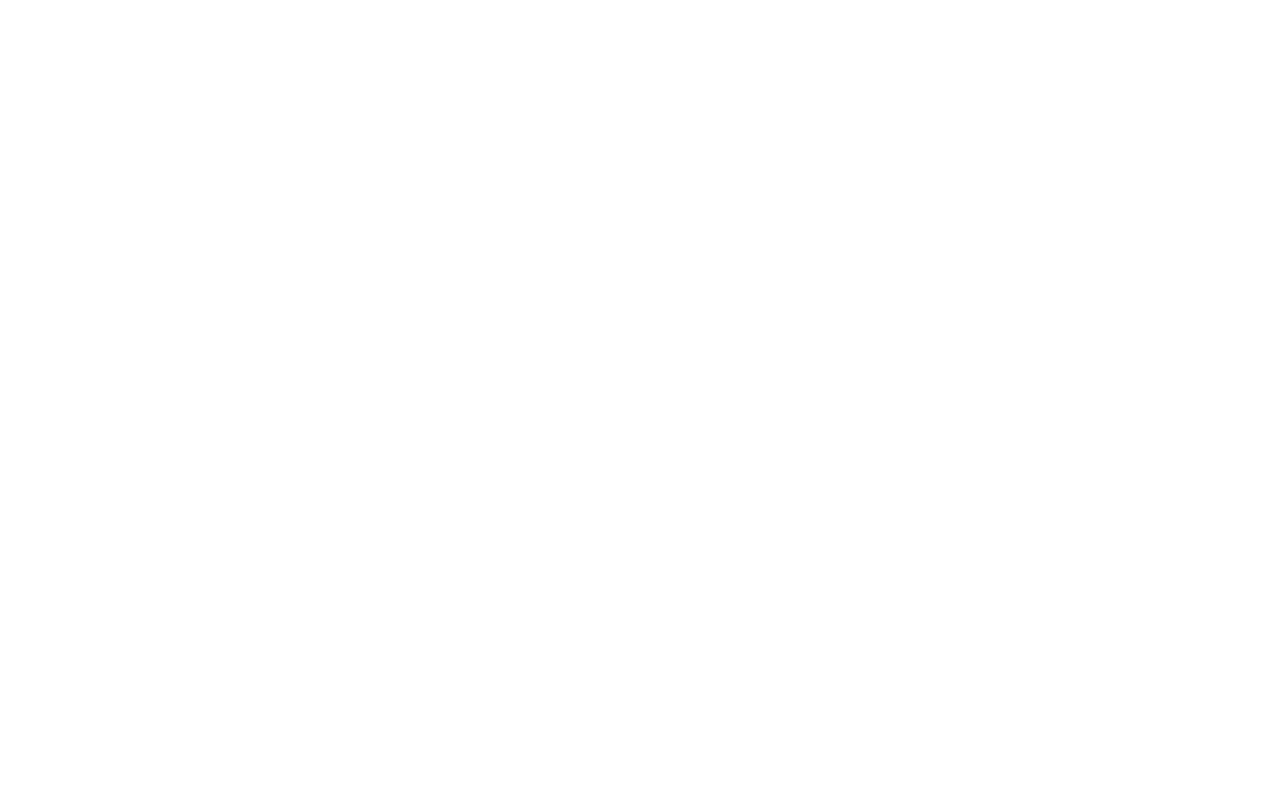
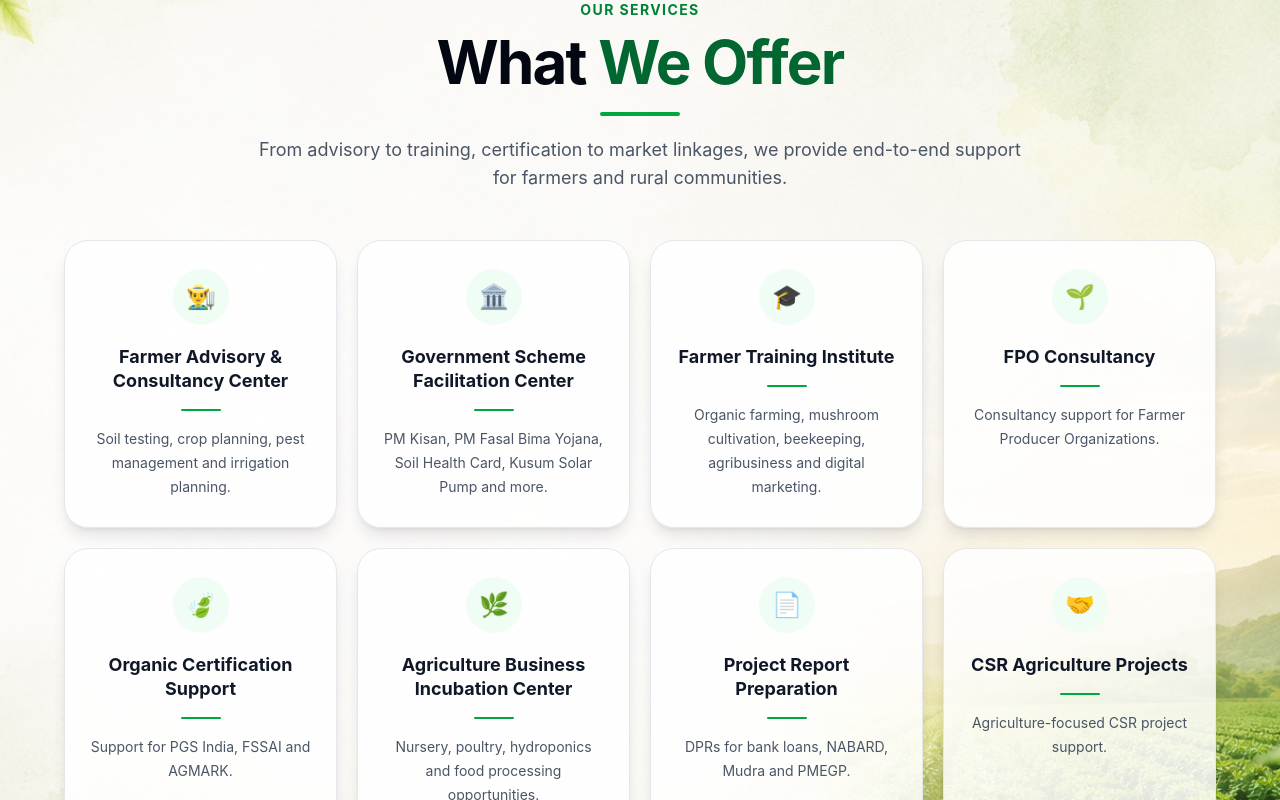
Before and after one commit to Darshannikam9767/krushisetu, a React (Vite) app: page / in a window 1280 px wide. Shown: the part 1680-2480 px from the top of the page. Before the commit the page ends 1600 px from the top, so only its background shows below. Built offline with nearby package versions, Linux system fonts and the light colour scheme.

Commit message:
services section is done

```diff
--- a/src/App.jsx
+++ b/src/App.jsx
@@ -2,6 +2,7 @@
 import Navbar from './components/Navbar'
 import Home from './pages/Home'
 import About from './pages/About'
+import Services from './pages/Services'
 
 const App = () => {
   return (
@@ -9,6 +10,7 @@
       <Navbar />
       <Home />
       <About />
+      <Services />
     </div>
   )
 }
--- a/src/pages/Services.jsx
+++ b/src/pages/Services.jsx
@@ -1,10 +1,144 @@
+import React from 'react'
 
 const Services = () => {
-  return (
-    <section id="services">
 
-    </section>
-  )
+    const services = [
+        {
+            title: "Farmer Advisory & Consultancy Center",
+            description: "Soil testing, crop planning, pest management and irrigation planning.",
+            icon: "👨‍🌾"
+        },
+        {
+            title: "Government Scheme Facilitation Center",
+            description: "PM Kisan, PM Fasal Bima Yojana, Soil Health Card, Kusum Solar Pump and more.",
+            icon: "🏛️"
+        },
+        {
+            title: "Farmer Training Institute",
+            description: "Organic farming, mushroom cultivation, beekeeping, agribusiness and digital marketing.",
+            icon: "🎓"
+        },
+        {
+            title: "FPO Consultancy",
+            description: "Consultancy support for Farmer Producer Organizations.",
+            icon: "🌱"
+        },
+        {
+            title: "Organic Certification Support",
+            description: "Support for PGS India, FSSAI and AGMARK.",
+            icon: "🍃"
+        },
+        {
+            title: "Agriculture Business Incubation Center",
+            description: "Nursery, poultry, hydroponics and food processing opportunities.",
+            icon: "🌿"
+        },
+        {
+            title: "Project Report Preparation",
+            description: "DPRs for bank loans, NABARD, Mudra and PMEGP.",
+            icon: "📄"
+        },
+        {
+            title: "CSR Agriculture Projects",
+            description: "Agriculture-focused CSR project support.",
+            icon: "🤝"
+        }
+    ]
+
+    return (
+
+        <section id="services" className="min-h-screen w-full relative overflow-hidden">
+
+
+            <img
+                className="absolute inset-0 h-full w-full object-cover object-center -z-20"
+                src="../images/services_bg.png"
+                alt="services background image"
+            />
+
+
+
+            <div className="relative z-10 w-full max-w-350 mx-auto px-6 sm:px-8 lg:px-12 xl:px-16 py-20">
+
+
+                <div className="text-center max-w-3xl mx-auto">
+
+                    <h3 className="text-sm font-bold tracking-widest text-green-700">
+                        OUR SERVICES
+                    </h3>
+
+                    <h1 className="mt-3 text-4xl sm:text-5xl lg:text-6xl font-bold tracking-[-0.03em] text-gray-950">
+                        What <span className="text-green-800">We Offer</span>
+                    </h1>
+
+                    <div className="h-1 w-20 mx-auto mt-5 rounded-full bg-green-600" />
+
+                    <p className="mt-5 text-base sm:text-lg leading-7 text-gray-600">
+                        From advisory to training, certification to market
+                        linkages, we provide end-to-end support for farmers
+                        and rural communities.
+                    </p>
+
+                </div>
+
+
+                {/* Service Cards */}
+
+                <div className="mt-12 grid grid-cols-1 sm:grid-cols-2 lg:grid-cols-4 gap-5">
+
+                    {services.map((service, index) => (
+
+                        <div
+                            key={index}
+                            className="group flex flex-col items-center text-center bg-white/85  border border-gray-200 rounded-3xl px-6 py-7 shadow-lg shadow-gray-900/10 transition-all duration-300 hover:-translate-y-1 hover:shadow-xl"
+                        >
+
+                            {/* Icon */}
+
+                            <div className="w-14 h-14 flex items-center justify-center rounded-full bg-green-50 text-2xl transition-transform duration-300 group-hover:scale-110">
+                                {service.icon}
+                            </div>
+
+
+                            {/* Title */}
+
+                            <h3 className="mt-5 text-base sm:text-lg font-bold leading-6 text-gray-900">
+                                {service.title}
+                            </h3>
+
+
+                            {/* Divider */}
+
+                            <div className="h-0.5 w-10 mt-4 rounded-full bg-green-600" />
+
+
+                            {/* Description */}
+
+                            <p className="mt-4 text-sm leading-6 text-gray-600">
+                                {service.description}
+                            </p>
+
+                        </div>
+
+                    ))}
+
+                </div>
+
+
+                {/* Explore Button */}
+
+                <div className="flex justify-center mt-10">
+
+                    <button className="px-6 py-3 rounded-[17px] bg-green-700 text-white font-semibold shadow-lg shadow-green-900/20 transition-all duration-200 hover:bg-green-800 hover:-translate-y-px hover:scale-[1.02] active:scale-100 cursor-pointer">
+                        Explore All Services →
+                    </button>
+
+                </div>
+
+            </div>
+
+        </section>
+    )
 }
 
 export default Services
```
